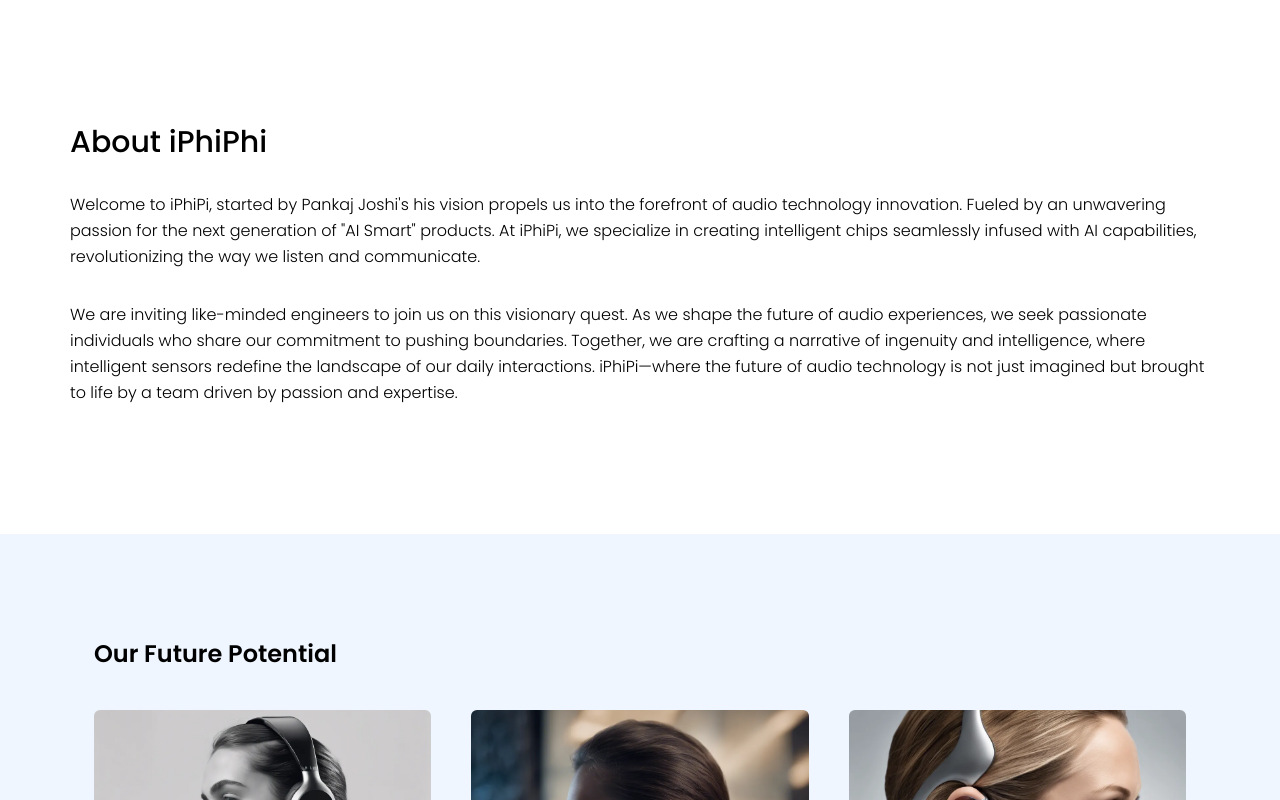
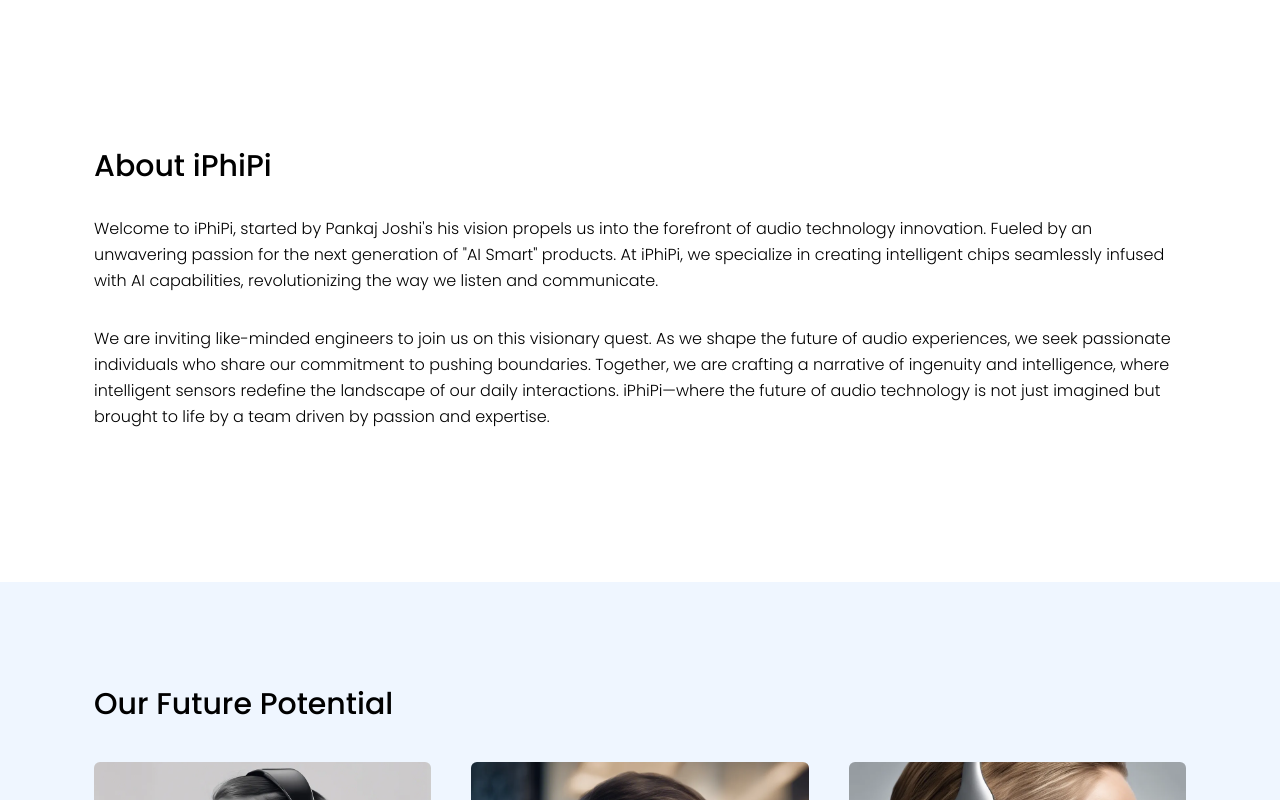
Before and after one commit to VB-17/iphiphi, a Next.js app: page / in a window 1280 px wide. Shown: the part 2440-3240 px from the top of the page. Built offline with nearby package versions, Linux system fonts and the light colour scheme.

Commit message:
fixed about section

```diff
--- a/components/About.js
+++ b/components/About.js
@@ -3,8 +3,8 @@
 function About() {
   return (
     <div className="p-6 py-32 relative" id="about">
-      <div className="mx-auto max-w-screen-lx">
-        <h1 className="text-3xl font-medium pb-8">About iPhiPhi</h1>
+      <div className="mx-auto max-w-screen-lx p-6">
+        <h1 className="text-3xl font-medium pb-8">About iPhiPi</h1>
         <div className="space-y-8 font-light">
           <p className="leading-relaxed">
             Welcome to iPhiPi, started by Pankaj Joshi&apos;s his vision propels us
--- a/components/Services.js
+++ b/components/Services.js
@@ -53,7 +53,7 @@
     <div className="bg-blue-50" id="future">
       <div className="mx-auto max-w-screen-lx py-20 pb-48">
         <div className="p-6">
-          <h2 className="text-2xl font-semibold pb-10">Our Future Potential</h2>
+          <h2 className="text-3xl font-medium  pb-10">Our Future Potential</h2>
           <div className="space-y-16 md:space-y-0 md:grid md:gap-x-10 md:gap-y-16 md:grid-cols-2 lg:grid-cols-3">
             {data.productList.map((item) => (
               <ProductCard
```
